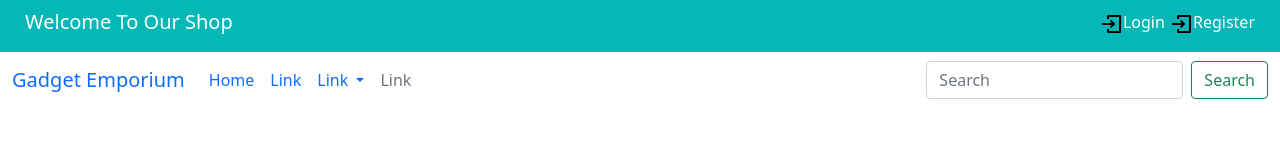
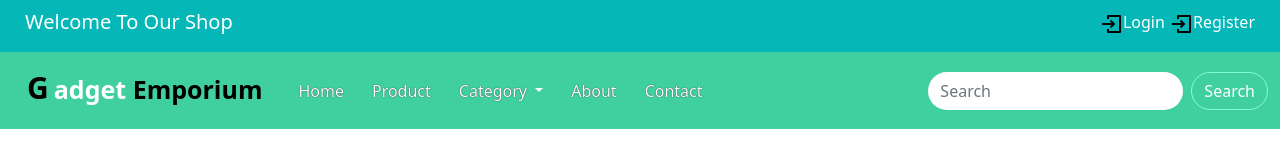
Before and after one commit to shuvonkor/Gadget_Emporium, a plain HTML site: page index.html in a window 1280 px wide. Drawn offline with nearby package versions, Linux system fonts and the light colour scheme.

Commit message:
navbar update

```diff
--- a/css/stylee.css
+++ b/css/stylee.css
@@ -21,3 +21,55 @@
     text-decoration: none;
     color: #fff;
 }
+
+/* navbar */
+#navbar{
+    background-color: rgb(64, 208, 160);
+}
+#logo{
+    margin-left: 15px;
+    color: #fff;
+    font-size: 25px;
+    font-weight: bold;
+    margin-bottom: 6px;
+}
+#logo span{
+    color: black;
+}
+#logo #span1{
+    font-size: 30px;
+    margin-right: 5px;
+}
+.navbar-nav{
+    margin-left: 20ps;
+}
+.nav-item{
+    margin-left: 10px;
+}
+.nav-item .nav-link{
+    color: #fff;
+    margin-left: 2px;
+    text-shadow: 0px 0px 1px rgb(10, 10, 10);
+}
+.nav-item .nav-link:hover{
+    color: aquamarine;
+}
+.dropdown-menu li a{
+    color: #fff;
+    transition: 0.5s;
+}
+.dropdown-menu li a:hover{
+    background-color: blue;
+    color: aquamarine;
+}
+#search input{
+    border-radius: 50px;
+    border: none;
+}
+#search button{
+    border-radius: 50px;
+    color: #fff;
+    border: 1px solid aquamarine;
+}
+
+/* Navbar  */
--- a/index.html
+++ b/index.html
@@ -37,12 +37,12 @@
     <!-- Top navbar  -->
 
     <!-- Navbar  -->
-    <nav class="navbar navbar-expand-lg bg-body-tertiary">
+    <nav class="navbar navbar-expand-lg" id="navbar">
         <div class="container-fluid">
-            <a class="navbar-brand" href="#">Gadget Emporium</a>
+            <a class="navbar-brand" href="#" id="logo"><span id="span1">G</span>adget <span>Emporium</span></a>
             <button class="navbar-toggler" type="button" data-bs-toggle="collapse" data-bs-target="#navbarScroll"
                 aria-controls="navbarScroll" aria-expanded="false" aria-label="Toggle navigation">
-                <span class="navbar-toggler-icon"></span>
+                <span><img src="./images/menu.png" alt="" width="30px"></span>
             </button>
             <div class="collapse navbar-collapse" id="navbarScroll">
                 <ul class="navbar-nav me-auto my-2 my-lg-0 navbar-nav-scroll" style="--bs-scroll-height: 100px;">
@@ -50,27 +50,31 @@
                         <a class="nav-link active" aria-current="page" href="#">Home</a>
                     </li>
                     <li class="nav-item">
-                        <a class="nav-link" href="#">Link</a>
+                        <a class="nav-link" href="#">Product</a>
                     </li>
                     <li class="nav-item dropdown">
                         <a class="nav-link dropdown-toggle" href="#" role="button" data-bs-toggle="dropdown"
                             aria-expanded="false">
-                            Link
+                            Category
                         </a>
-                        <ul class="dropdown-menu">
-                            <li><a class="dropdown-item" href="#">Action</a></li>
-                            <li><a class="dropdown-item" href="#">Another action</a></li>
-                            <li>
-                                <hr class="dropdown-divider">
-                            </li>
-                            <li><a class="dropdown-item" href="#">Something else here</a></li>
+                        <ul class="dropdown-menu" style="background-color: aquamarine;">
+                            <li><a class="dropdown-item" href="#">Smart Phone</a></li>
+                            <li><a class="dropdown-item" href="#">Camera</a></li>
+                            <li><a class="dropdown-item" href="#">Fridge</a></li>
+                            <li><a class="dropdown-item" href="#">AC</a></li>
+                            <li><a class="dropdown-item" href="#">Smart Watch</a></li>
+                            <li><a class="dropdown-item" href="#">Headphone</a></li>
+                            <li><a class="dropdown-item" href="#">Laptop</a></li>
                         </ul>
                     </li>
                     <li class="nav-item">
-                        <a class="nav-link disabled">Link</a>
+                        <a class="nav-link" href="#">About</a>
+                    </li>
+                    <li class="nav-item">
+                        <a class="nav-link" href="#">Contact</a>
                     </li>
                 </ul>
-                <form class="d-flex" role="search">
+                <form class="d-flex" role="search" id="search">
                     <input class="form-control me-2" type="search" placeholder="Search" aria-label="Search">
                     <button class="btn btn-outline-success" type="submit">Search</button>
                 </form>
```
